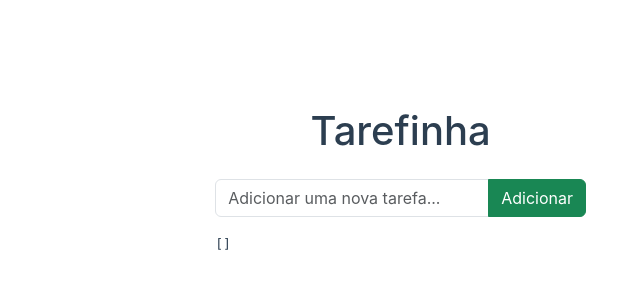
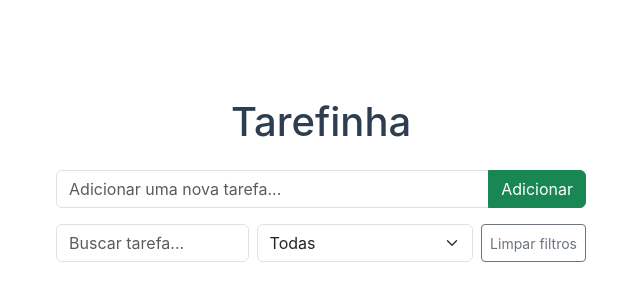
Before and after one commit to luizvelasco/tarefinha, a Vue app: page / in a window 1280 px wide. Shown: the part 224-524 px from the top of the page, without its empty margins (42-682 px from the left). Built offline with nearby package versions, Linux system fonts and the light colour scheme; the HTML template or start-up script is replaced by a standard one.

Commit message:
criando filtros de pesquisa

```diff
--- a/src/App.vue
+++ b/src/App.vue
@@ -1,6 +1,6 @@
 <script setup>
 // Importa a função ref, usada para criar estados reativos no Vue 3
-import { ref } from 'vue';
+import { ref, computed } from 'vue';
 
 /**
  * Estado reativo para armazenar o texto digitado
@@ -16,6 +16,39 @@ const newTask = ref('');
  * - state: estado visual ('show' ou 'edit')
  */
 const tasks = ref([]);
+
+/**
+ * Estados para filtros de busca e status
+ */
+const filterSearch = ref('');
+
+/**
+ * Estado do filtro de status:
+ * "" (todas), "pending" (pendentes), "completed" (concluídas)
+ */
+const filterStatus = ref('');
+
+const filteredTasks = computed(() => {
+  let output = tasks.value;
+
+  if(filterSearch.value) {
+    const search = filterSearch.value.toLowerCase();
+    output = output.filter(o => o.name.toLowerCase().includes(search));
+  }
+
+  if(filterStatus.value === 'pending') {
+    return output.filter(o => !o.completed);
+  } else if(filterStatus.value === 'completed') {
+    output = output.filter(o => o.completed);
+  }
+
+  return output;
+});
+
+const clearFilters = () => {
+  filterSearch.value = '';
+  filterStatus.value = '';
+};
 
 /**
  * Adiciona uma nova tarefa à lista
@@ -128,29 +161,27 @@ const deleteTask = (task) => {
       </button>
     </div>
 
-    <!-- Debug: mostra o array de tarefas em tempo real -->
-    <pre>{{ tasks }}</pre>
-
     <!-- Filters -->
-    <!-- <div class="d-flex gap-2 mb-3">
+    <div class="d-flex gap-2 mb-3">
       <input type="text" placeholder="Buscar tarefa..."
         class="form-control"
         style="flex: 1;"
+        v-model="filterSearch"
       >
-      <select class="form-select" style="flex: 1;">
+      <select class="form-select" style="flex: 1;" v-model="filterStatus">
         <option value="">Todas</option>
         <option value="pending">Pendentes</option>
         <option value="completed">Concluídas</option>
       </select>
-      <button class="btn btn-outline-secondary btn-sm" style="flex-shrink: 0;">
+      <button @click="clearFilters" class="btn btn-outline-secondary btn-sm" style="flex-shrink: 0;">
         Limpar filtros
       </button>
-    </div> -->
+    </div>
 
     <!-- Lista de tarefas -->
     <ul class="list-group">
       <li
-        v-for="task in tasks"
+        v-for="task in filteredTasks"
         :key="task.id"
         class="list-group-item d-flex align-items-center gap-2"
       >
```
